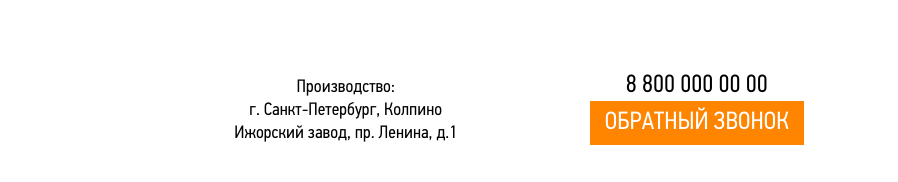
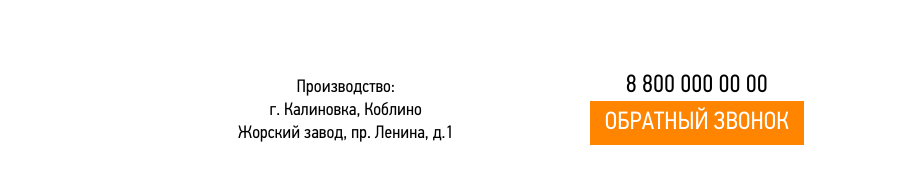
Before and after one commit to redheaddy/test, a plain HTML site: page index.html in a window 1280 px wide. Shown: the top 182 px of the page, 382-1280 px from the left. Drawn offline with Linux system fonts and the light colour scheme.

Commit message:
changed address

```diff
--- a/index.html
+++ b/index.html
@@ -24,7 +24,7 @@
           </div>
           <div class="top-call col-3"><span>8 800 000 00 00</span><a href=#>обратный звонок</a>
           </div>
-          <div class="top-address col-3">Производство:<br/> г. Санкт-Петербург, Колпино<br/> Ижорский завод, пр. Ленина, д.1</div>
+          <div class="top-address col-3">Производство:<br/> г. Калиновка, Коблино<br/> Жорский завод, пр. Ленина, д.1</div>
         </div>
       </div>
       <div class=nav>
```
